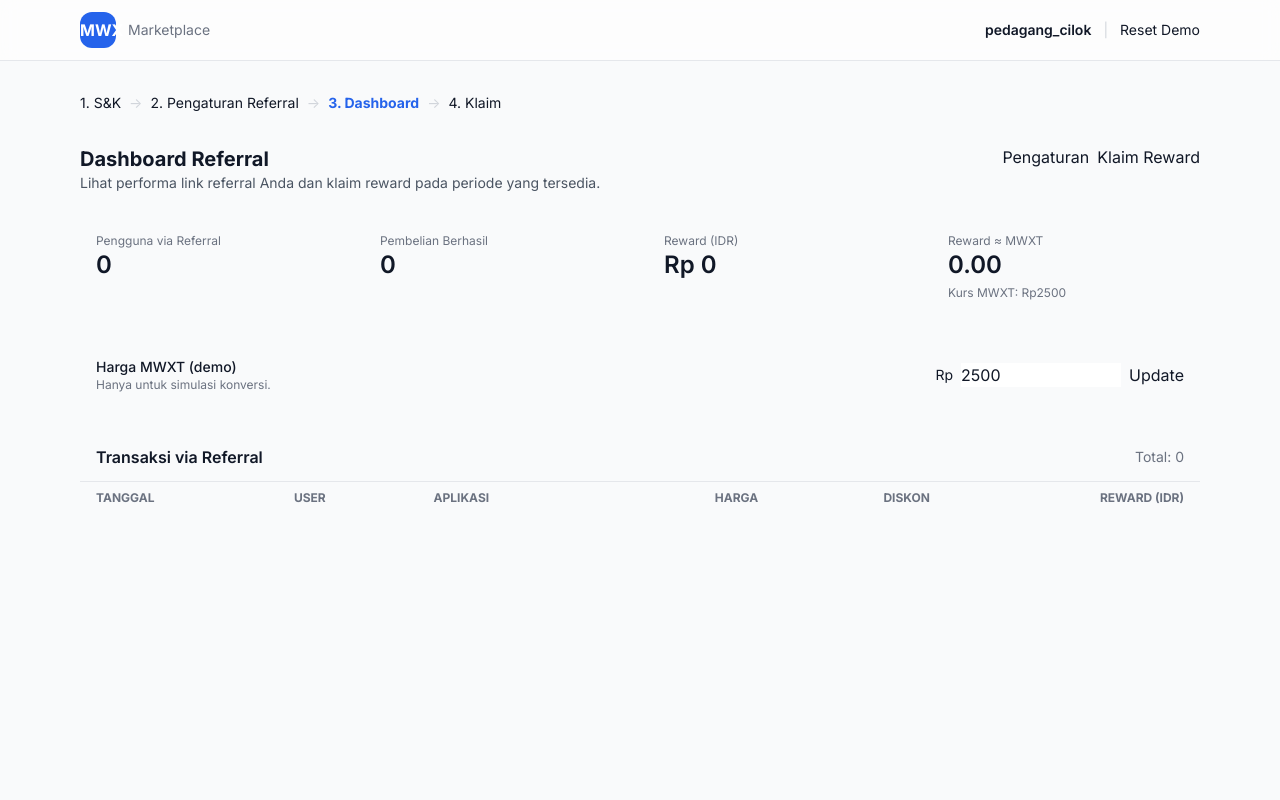
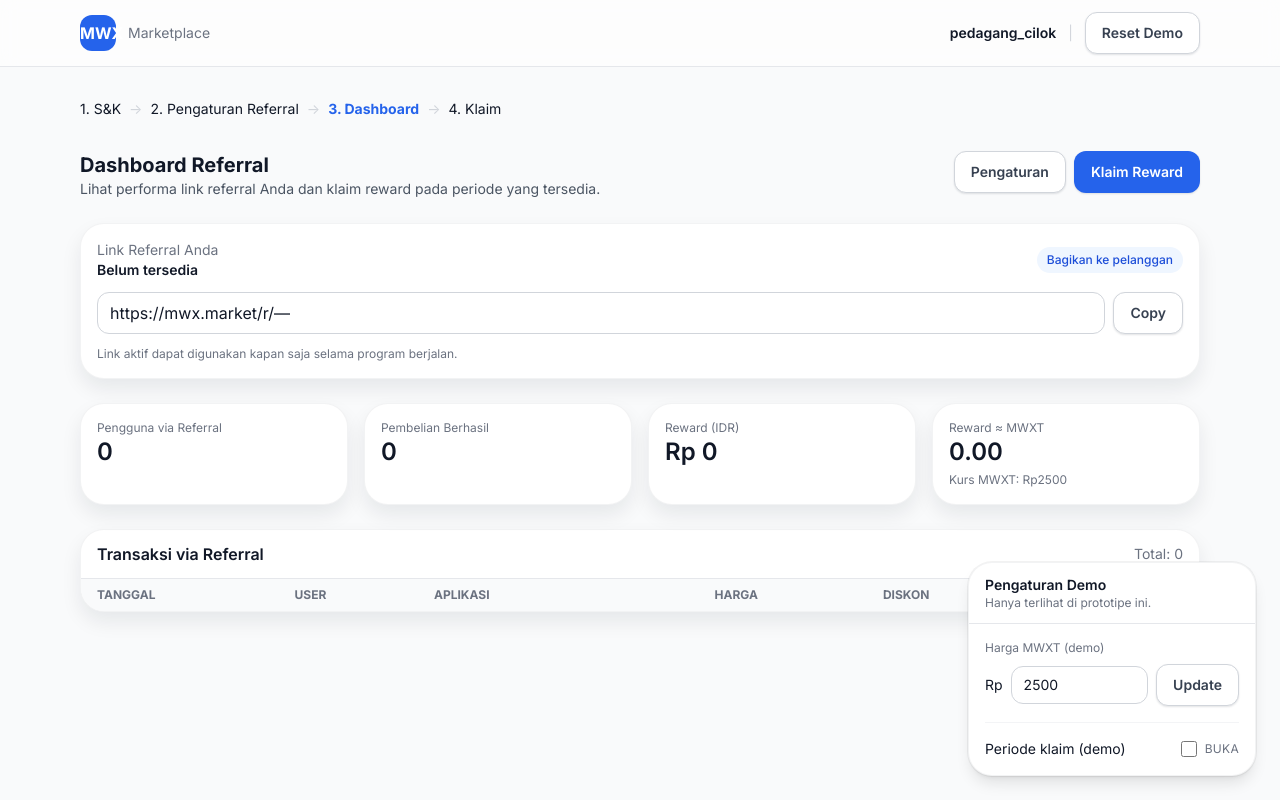
Before and after one commit to hnif85/dashsmesco, a plain HTML site: page referral.html in a window 1280 px wide. Both pictures are taken after a click on the button "Lewati (lihat Dashboard)". Drawn offline with nearby package versions, Linux system fonts and the light colour scheme.

Commit message:
refining UI

```diff
--- a/referral.html
+++ b/referral.html
@@ -12,16 +12,100 @@
     :root { --brand:#111827; --accent:#2563eb; }
     body { font-family: Inter, system-ui, -apple-system, Segoe UI, Roboto, Helvetica, Arial, "Apple Color Emoji", "Segoe UI Emoji"; }
     .step.active { color: var(--accent); font-weight: 700; }
-    .chip { @apply inline-flex items-center px-2.5 py-0.5 rounded-full text-xs font-medium bg-blue-50 text-blue-700; }
-    .btn { @apply inline-flex items-center justify-center rounded-xl px-4 py-2.5 text-sm font-semibold shadow-sm transition; }
-    .btn-primary { @apply bg-blue-600 text-white hover:bg-blue-700 active:bg-blue-800; }
-    .btn-outline { @apply border border-gray-300 text-gray-700 hover:bg-gray-50; }
-    .btn-danger { @apply bg-red-600 text-white hover:bg-red-700; }
-    .card { @apply bg-white rounded-2xl shadow-sm ring-1 ring-black/5; }
-    .field { @apply block w-full rounded-xl border border-gray-300 px-3 py-2 outline-none focus:ring-4 focus:ring-blue-100 focus:border-blue-500; }
-    .label { @apply block text-sm font-medium text-gray-700 mb-1; }
-    .kbd { @apply inline-flex items-center rounded-md border border-gray-300 bg-gray-50 px-1.5 py-0.5 text-xs font-medium text-gray-700; }
-    .link { @apply text-blue-600 hover:text-blue-700 underline underline-offset-4; }
+    .chip {
+      display:inline-flex;
+      align-items:center;
+      padding:0.25rem 0.625rem;
+      border-radius:9999px;
+      font-size:0.75rem;
+      font-weight:500;
+      background:#eff6ff;
+      color:#1d4ed8;
+    }
+    .btn {
+      display:inline-flex;
+      align-items:center;
+      justify-content:center;
+      border-radius:0.75rem;
+      padding:0.625rem 1rem;
+      font-size:0.875rem;
+      font-weight:600;
+      line-height:1.25rem;
+      border:1px solid transparent;
+      box-shadow:0 1px 2px rgba(15,23,42,0.12);
+      transition:background-color 0.2s ease, color 0.2s ease, box-shadow 0.2s ease, transform 0.15s ease;
+    }
+    .btn:disabled {
+      opacity:0.6;
+      cursor:not-allowed;
+      box-shadow:none;
+    }
+    .btn:focus-visible {
+      outline:2px solid var(--accent);
+      outline-offset:2px;
+    }
+    .btn:active { transform:translateY(1px); }
+    .btn-primary {
+      background:#2563eb;
+      color:#fff;
+    }
+    .btn-primary:hover { background:#1d4ed8; }
+    .btn-primary:active { background:#1e40af; }
+    .btn-outline {
+      background:#fff;
+      border-color:#d1d5db;
+      color:#374151;
+    }
+    .btn-outline:hover { background:#f9fafb; }
+    .btn-danger {
+      background:#dc2626;
+      color:#fff;
+    }
+    .btn-danger:hover { background:#b91c1c; }
+    .card {
+      background:#fff;
+      border-radius:1.5rem;
+      box-shadow:0 10px 20px rgba(15,23,42,0.08);
+      border:1px solid rgba(15,23,42,0.05);
+    }
+    .field {
+      display:block;
+      width:100%;
+      border-radius:0.75rem;
+      border:1px solid #d1d5db;
+      padding:0.5rem 0.75rem;
+      outline:none;
+      transition:border-color 0.2s ease, box-shadow 0.2s ease;
+    }
+    .field:focus {
+      border-color:#3b82f6;
+      box-shadow:0 0 0 4px rgba(59,130,246,0.15);
+    }
+    .label {
+      display:block;
+      font-size:0.875rem;
+      font-weight:500;
+      color:#374151;
+      margin-bottom:0.25rem;
+    }
+    .kbd {
+      display:inline-flex;
+      align-items:center;
+      border-radius:0.375rem;
+      border:1px solid #d1d5db;
+      background:#f9fafb;
+      padding:0.125rem 0.375rem;
+      font-size:0.75rem;
+      font-weight:500;
+      color:#374151;
+    }
+    .link {
+      color:#2563eb;
+      text-decoration:underline;
+      text-decoration-thickness:1px;
+      text-underline-offset:0.25rem;
+    }
+    .link:hover { color:#1d4ed8; }
     .hidden-vis { display:none; }
   </style>
 </head>
@@ -149,6 +233,21 @@
         </div>
       </div>
 
+      <div class="card p-4 space-y-3">
+        <div class="flex items-center justify-between gap-3">
+          <div>
+            <div class="text-sm text-gray-500">Link Referral Anda</div>
+            <div class="text-sm text-gray-900 font-semibold" id="refCodeLabel">—</div>
+          </div>
+          <span class="chip">Bagikan ke pelanggan</span>
+        </div>
+        <div class="flex gap-2">
+          <input id="dashboardRefLink" class="field flex-1" type="text" readonly value="https://mwx.market/r/—" />
+          <button class="btn btn-outline" onclick="copyLink('dashboardRefLink')">Copy</button>
+        </div>
+        <p class="text-xs text-gray-500">Link aktif dapat digunakan kapan saja selama program berjalan.</p>
+      </div>
+
       <!-- Stats -->
       <div class="grid md:grid-cols-4 gap-4">
         <div class="card p-4">
@@ -167,19 +266,6 @@
           <div class="text-xs text-gray-500">Reward ≈ MWXT</div>
           <div class="text-2xl font-semibold" id="statRewardMwxt">0</div>
           <div class="text-xs text-gray-500 mt-1">Kurs MWXT: Rp<span id="mwxtPrice">2,500</span></div>
-        </div>
-      </div>
-
-      <!-- Price control (demo) -->
-      <div class="card p-4 flex items-center justify-between gap-4">
-        <div>
-          <div class="text-sm font-medium">Harga MWXT (demo)</div>
-          <p class="text-xs text-gray-500">Hanya untuk simulasi konversi.</p>
-        </div>
-        <div class="flex items-center gap-2">
-          <span class="text-sm">Rp</span>
-          <input id="inputMwxtPrice" type="number" class="field w-40" value="2500" min="1" step="1" />
-          <button class="btn btn-outline" onclick="updateMwxtPrice()">Update</button>
         </div>
       </div>
 
@@ -216,14 +302,6 @@
         </div>
         <span class="chip">Langkah 4/4</span>
       </header>
-
-      <!-- Period Control (Demo) -->
-      <div class="flex items-center gap-3">
-        <span class="text-sm text-gray-600">Periode klaim (demo):</span>
-        <label class="inline-flex items-center gap-2 text-sm">
-          <input id="claimOpen" type="checkbox" class="h-4 w-4" onchange="renderClaim()" /> Buka
-        </label>
-      </div>
 
       <div id="claimClosedBox" class="p-4 border border-amber-200 bg-amber-50 rounded-xl hidden-vis">
         <div class="font-medium">Periode klaim sedang ditutup.</div>
@@ -304,11 +382,40 @@
     </div>
   </dialog>
 
-  <!-- TOAST -->
-  <div id="toast" class="fixed bottom-6 right-6 hidden-vis">
-    <div class="card px-4 py-3 flex items-center gap-3">
-      <div class="h-2 w-2 rounded-full bg-green-600"></div>
-      <div id="toastText" class="text-sm"></div>
+  <!-- FIXED CONTROLS -->
+  <div class="fixed bottom-6 right-6 flex flex-col gap-3 pointer-events-none z-40">
+    <div id="toast" class="hidden-vis pointer-events-auto">
+      <div class="card px-4 py-3 flex items-center gap-3">
+        <div class="h-2 w-2 rounded-full bg-green-600"></div>
+        <div id="toastText" class="text-sm"></div>
+      </div>
+    </div>
+    <div id="demoControls" class="pointer-events-auto">
+      <div class="card w-72 shadow-lg ring-1 ring-black/5">
+        <div class="px-4 py-3 border-b border-gray-200">
+          <div class="text-sm font-semibold">Pengaturan Demo</div>
+          <p class="text-xs text-gray-500">Hanya terlihat di prototipe ini.</p>
+        </div>
+        <div class="p-4 space-y-4 text-sm">
+          <div>
+            <div class="text-xs text-gray-500 mb-2">Harga MWXT (demo)</div>
+            <div class="flex items-center gap-2">
+              <span class="text-sm">Rp</span>
+              <input id="inputMwxtPrice" type="number" class="field flex-1" value="2500" min="1" step="1" />
+              <button class="btn btn-outline" onclick="updateMwxtPrice()">Update</button>
+            </div>
+          </div>
+          <div class="border-t border-gray-100 pt-4">
+            <label class="flex items-center justify-between gap-3 text-sm">
+              <span>Periode klaim (demo)</span>
+              <span class="inline-flex items-center gap-2">
+                <input id="claimOpen" type="checkbox" class="h-4 w-4" onchange="renderClaim()" />
+                <span class="text-xs uppercase tracking-wide text-gray-500">Buka</span>
+              </span>
+            </label>
+          </div>
+        </div>
+      </div>
     </div>
   </div>
 
@@ -326,6 +433,12 @@
 
     // --- Utilities ---
     const fmtIDR = (n) => new Intl.NumberFormat('id-ID', { style: 'currency', currency: 'IDR', maximumFractionDigits: 0 }).format(n || 0);
+    const calcRewardIdr = (row, fallbackPct = 0) => {
+      if (typeof row.rewardIdr === 'number' && !Number.isNaN(row.rewardIdr)) return row.rewardIdr;
+      const pct = typeof row.rewardPct === 'number' ? row.rewardPct : fallbackPct;
+      const base = typeof row.price === 'number' ? row.price : 0;
+      return Math.round(base * (pct / 100));
+    };
     const show = (id, on = true) => document.getElementById(id).classList.toggle('hidden-vis', !on);
     const setStep = (name) => {
       ['terms','settings','dashboard','claim'].forEach(s => {
@@ -374,6 +487,7 @@
         s.tx = s.tx || demoTransactions();
         store.set(s);
       }
+      syncDemoControls();
       document.getElementById('refLink').value = store.get().refLink;
       document.getElementById('maxPool').innerText = store.get().maxPool;
       document.getElementById('rewardPct').value = store.get().rewardPct;
@@ -397,9 +511,17 @@
       document.getElementById('remaining').innerText = `${maxPool - (reward + discount)}%`;
     }
 
-    function copyLink() {
-      navigator.clipboard.writeText(document.getElementById('refLink').value);
+    function copyLink(targetId = 'refLink') {
+      const input = document.getElementById(targetId);
+      if (!input) { toast('Link tidak ditemukan'); return; }
+      navigator.clipboard.writeText(input.value);
       toast('Link referral disalin');
+    }
+
+    function syncDemoControls() {
+      const s = store.get();
+      const priceInput = document.getElementById('inputMwxtPrice');
+      if (priceInput) priceInput.value = s.mwxtPrice || 2500;
     }
 
     function saveSettings() {
@@ -425,11 +547,15 @@
       if (!s.refCode) ensureReferralLink();
       document.getElementById('inputMwxtPrice').value = s.mwxtPrice || 2500;
       document.getElementById('mwxtPrice').innerText = s.mwxtPrice || 2500;
+      const dashLinkInput = document.getElementById('dashboardRefLink');
+      if (dashLinkInput) dashLinkInput.value = s.refLink || 'https://mwx.market/r/—';
+      const refCodeLabel = document.getElementById('refCodeLabel');
+      if (refCodeLabel) refCodeLabel.innerText = s.refCode || 'Belum tersedia';
       // aggregate
       const rows = s.tx || [];
       const users = new Set(rows.map(r => r.user));
       const orders = rows.length;
-      const rewardIdr = rows.reduce((sum, r) => sum + r.rewardIdr, 0);
+      const rewardIdr = rows.reduce((sum, r) => sum + calcRewardIdr(r, s.rewardPct || 0), 0);
       const rewardMwxt = (rewardIdr / (s.mwxtPrice || 2500)).toFixed(2);
       document.getElementById('statUsers').innerText = users.size;
       document.getElementById('statOrders').innerText = orders;
@@ -440,13 +566,14 @@
       body.innerHTML = '';
       rows.forEach(r => {
         const tr = document.createElement('tr');
+        const rewardValueIdr = calcRewardIdr(r, s.rewardPct || 0);
         tr.innerHTML = `
           <td class="px-4 py-2 text-sm text-gray-700">${r.date}</td>
           <td class="px-4 py-2 text-sm">${r.user}</td>
           <td class="px-4 py-2 text-sm">${r.app}</td>
           <td class="px-4 py-2 text-sm text-right">${fmtIDR(r.price)}</td>
           <td class="px-4 py-2 text-sm text-right">${r.discountPct}%</td>
-          <td class="px-4 py-2 text-sm text-right">${fmtIDR(r.rewardIdr)}</td>
+          <td class="px-4 py-2 text-sm text-right">${fmtIDR(rewardValueIdr)}</td>
         `;
         body.appendChild(tr);
       });
@@ -459,6 +586,7 @@
       s.mwxtPrice = Math.max(1, val);
       store.set(s);
       document.getElementById('mwxtPrice').innerText = s.mwxtPrice;
+      syncDemoControls();
       toast('Kurs MWXT diperbarui');
       renderDashboard();
       renderClaim();
@@ -477,7 +605,7 @@
       if (hasWallet) {
         document.getElementById('walletAddr').innerText = s.wallet;
         // compute claimable
-        const totalIdr = (s.tx || []).reduce((sum, r) => sum + r.rewardIdr, 0);
+        const totalIdr = (s.tx || []).reduce((sum, r) => sum + calcRewardIdr(r, s.rewardPct || 0), 0);
         const fee = Math.round(totalIdr * 0.02);
         const net = Math.max(0, totalIdr - fee);
         const mwxt = (net / (s.mwxtPrice || 2500)).toFixed(2);
```
